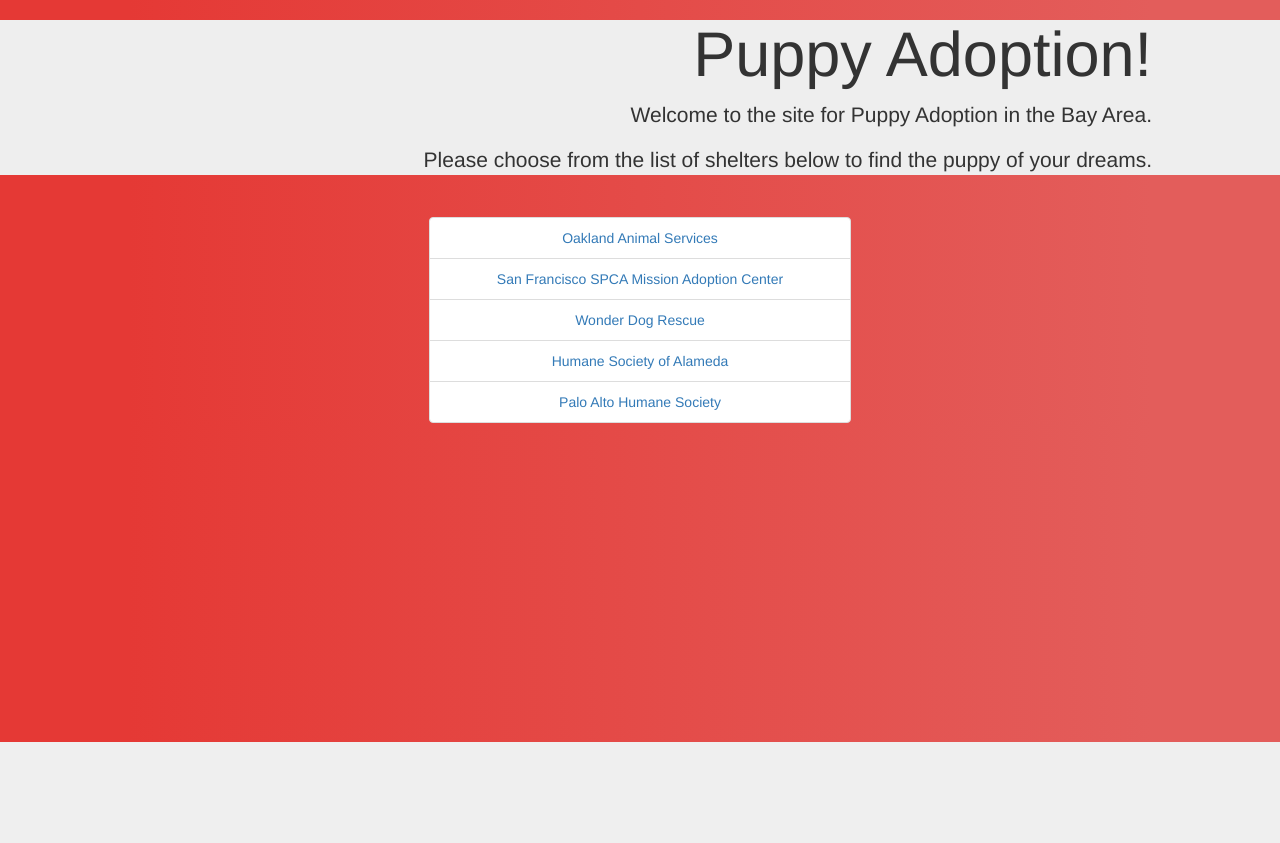
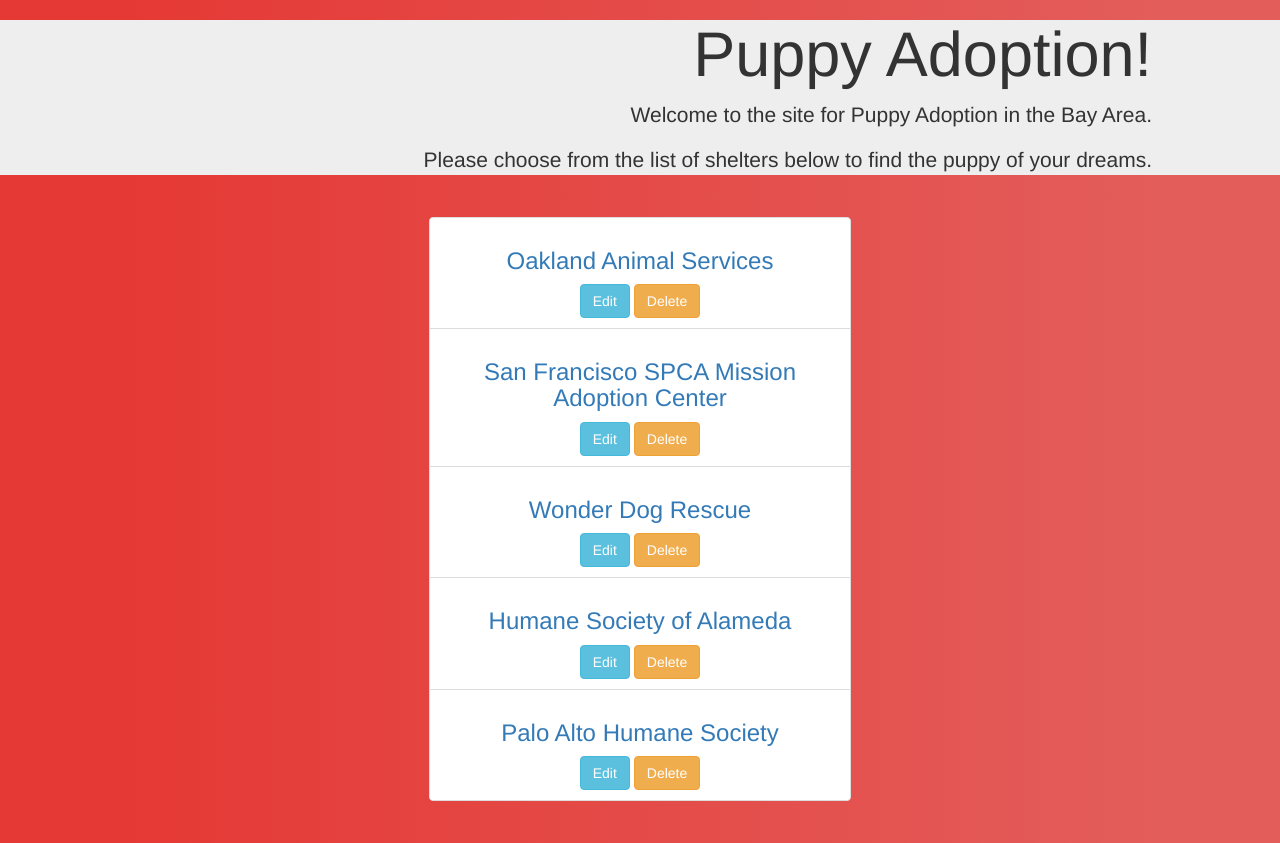
Before and after one commit to jasenc/puppies, a Flask app: page / in a window 1280 px wide. Shown: the part 58-901 px from the top of the page. Before the commit the page ends 800 px from the top, so only its background shows below. Run offline with Flask 2, Linux system fonts and the light colour scheme; data comes from the database, SQL or seed files in the repository; some libraries are stand-ins or nearby versions.

Commit message:
feat: index actually done

```diff
--- a/puppies/static/main.css
+++ b/puppies/static/main.css
@@ -15,6 +15,6 @@ body {
 
 .list-group {
   width: 33%;
-  margin: 0 auto;
+  margin: 0 auto 3em auto;
   text-align: center;
 }
--- a/puppies/templates/index.html
+++ b/puppies/templates/index.html
@@ -31,7 +31,11 @@ Aug 17th, 2015 -->
 
     <ul class="list-group">
       {% for s in shelters %}
-      <li class="list-group-item"><a href="#">{{ s.name }}</a></li>
+      <li class="list-group-item">
+        <h3><a href="#">{{ s.name }}</a></h3>
+        <button type="button" class="btn btn-info">Edit</button>
+        <button type="button" class="btn btn-warning">Delete</button>
+      </li>
       {% endfor %}
     </ul>
 
```
